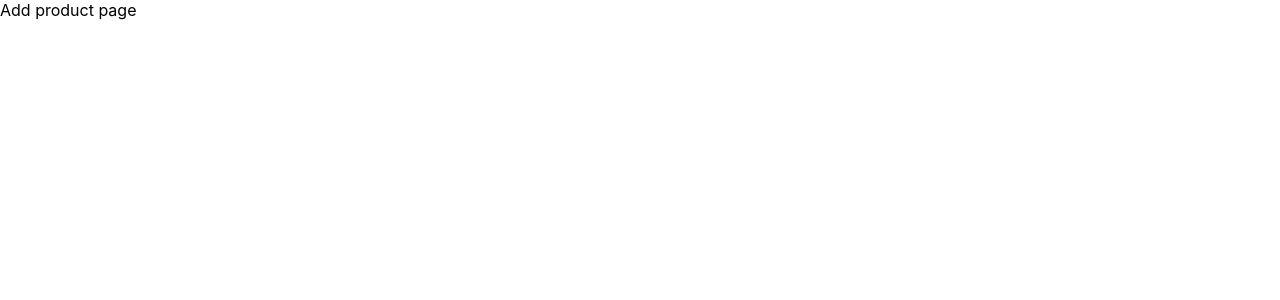
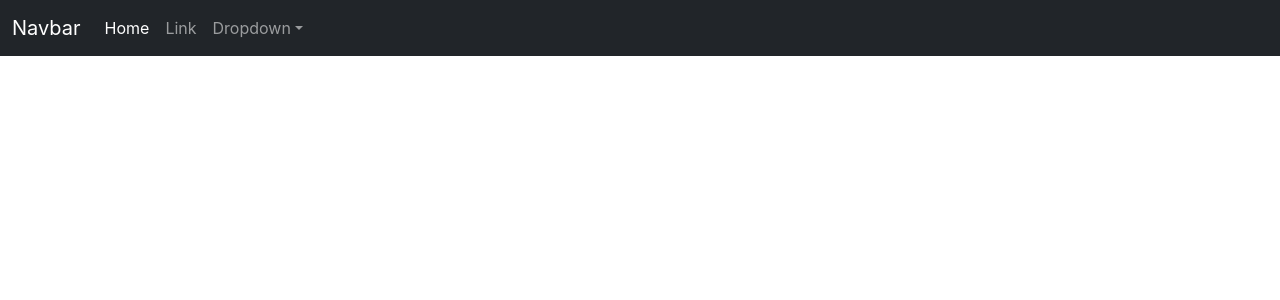
Before and after one commit to rupeshmohanty/DCP-Product, a React (Create React App) app: page /admin/add in a window 1280 px wide. Shown: the top 300 px of the page. Built offline with nearby package versions, Linux system fonts and the light colour scheme.

Commit message:
Bootstrap cdn added to index.html and Navbar added

```diff
--- a/package.json
+++ b/package.json
@@ -3,15 +3,12 @@
   "version": "0.1.0",
   "private": true,
   "dependencies": {
-    "@mui/material": "^5.14.8",
-    "@mui/styled-engine-sc": "^5.14.8",
     "@testing-library/jest-dom": "^5.17.0",
     "@testing-library/react": "^13.4.0",
     "@testing-library/user-event": "^13.5.0",
     "react": "^18.2.0",
     "react-dom": "^18.2.0",
     "react-scripts": "5.0.1",
-    "styled-components": "^5.3.11",
     "web-vitals": "^2.1.4"
   },
   "scripts": {
--- a/public/index.html
+++ b/public/index.html
@@ -24,6 +24,7 @@
       work correctly both with client-side routing and a non-root public URL.
       Learn how to configure a non-root public URL by running `npm run build`.
     -->
+    <link href="https://cdn.jsdelivr.net/npm/bootstrap@5.3.1/dist/css/bootstrap.min.css" rel="stylesheet" integrity="sha384-4bw+/aepP/YC94hEpVNVgiZdgIC5+VKNBQNGCHeKRQN+PtmoHDEXuppvnDJzQIu9" crossorigin="anonymous">
     <title>React App</title>
   </head>
   <body>
@@ -39,5 +40,6 @@
       To begin the development, run `npm start` or `yarn start`.
       To create a production bundle, use `npm run build` or `yarn build`.
     -->
+    <script src="https://cdn.jsdelivr.net/npm/bootstrap@5.3.1/dist/js/bootstrap.bundle.min.js" integrity="sha384-HwwvtgBNo3bZJJLYd8oVXjrBZt8cqVSpeBNS5n7C8IVInixGAoxmnlMuBnhbgrkm" crossorigin="anonymous"></script>
   </body>
 </html>
--- a/src/Components/Admin/Product/AddProduct.jsx
+++ b/src/Components/Admin/Product/AddProduct.jsx
@@ -1,7 +1,9 @@
+import Navbar from "./sub-components/Navbar";
+
 const AddProduct = () => {
     return(
         <>
-            Add product page
+            <Navbar/>
         </>
     )
 }
--- /dev/null
+++ b/src/Components/Admin/Product/sub-components/Navbar.jsx
@@ -0,0 +1,37 @@
+import { Link } from "react-router-dom";
+
+const Navbar = () => {
+    return(
+        <nav class="navbar navbar-expand-lg bg-dark" data-bs-theme="dark">
+            <div class="container-fluid">
+                <a class="navbar-brand" href="#">Navbar</a>
+                <button class="navbar-toggler" type="button" data-bs-toggle="collapse" data-bs-target="#navbarSupportedContent" aria-controls="navbarSupportedContent" aria-expanded="false" aria-label="Toggle navigation">
+                <span class="navbar-toggler-icon"></span>
+                </button>
+                <div class="collapse navbar-collapse" id="navbarSupportedContent">
+                <ul class="navbar-nav me-auto mb-2 mb-lg-0">
+                    <li class="nav-item">
+                    <a class="nav-link active" aria-current="page" href="#">Home</a>
+                    </li>
+                    <li class="nav-item">
+                    <a class="nav-link" href="#">Link</a>
+                    </li>
+                    <li class="nav-item dropdown">
+                    <a class="nav-link dropdown-toggle" href="#" role="button" data-bs-toggle="dropdown" aria-expanded="false">
+                        Dropdown
+                    </a>
+                    <ul class="dropdown-menu">
+                        <li><a class="dropdown-item" href="#">Action</a></li>
+                        <li><a class="dropdown-item" href="#">Another action</a></li>
+                        <li><hr class="dropdown-divider"/></li>
+                        <li><a class="dropdown-item" href="#">Something else here</a></li>
+                    </ul>
+                    </li>
+                </ul>
+                </div>
+            </div>
+        </nav>
+    )
+}
+
+export default Navbar;
```
Also changed, not shown: 1 other file (tests, documents, lock files or other folders).
